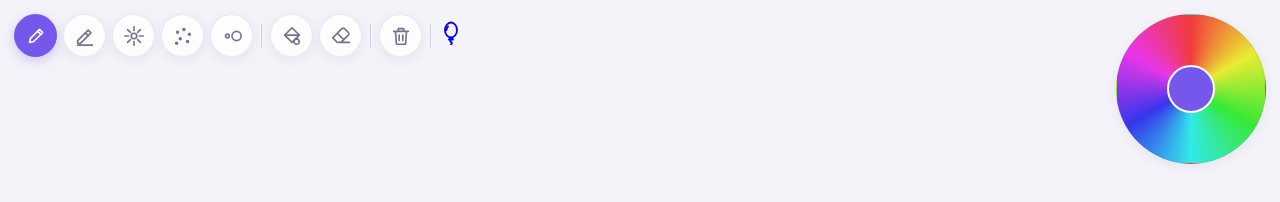
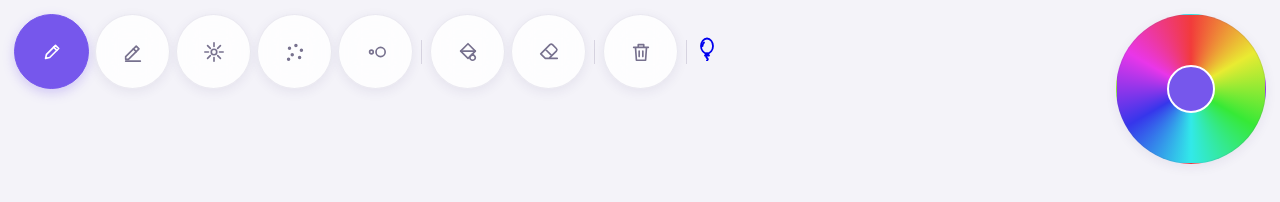
Before and after one commit to antonyjim/sketchpad, a website built with webpack: page public/index.html in a window 1280 px wide. Built offline with nearby package versions, Linux system fonts and the light colour scheme.

Commit message:
Enlarged buttons

```diff
--- a/public/style.css
+++ b/public/style.css
@@ -17,9 +17,9 @@ body { position: fixed; inset: 0; user-select: none; -webkit-user-select: none;
   z-index: 2;
 }
 .tool, .color-control {
-  width: 43px;
-  height: 43px;
-  flex: 0 0 43px;
+  width: 75px;
+  height: 75px;
+  flex: 0 0 75px;
   border-radius: 50%;
   border: 1px solid rgba(104, 91, 147, .13);
   background: rgba(255, 255, 255, .83);
```
